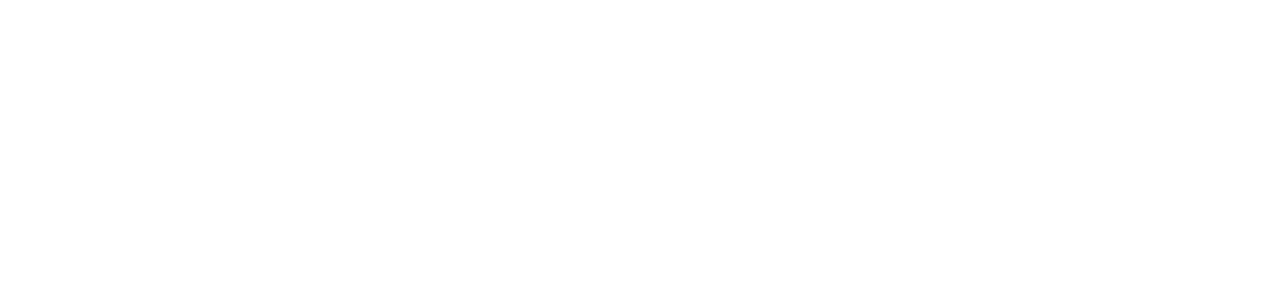
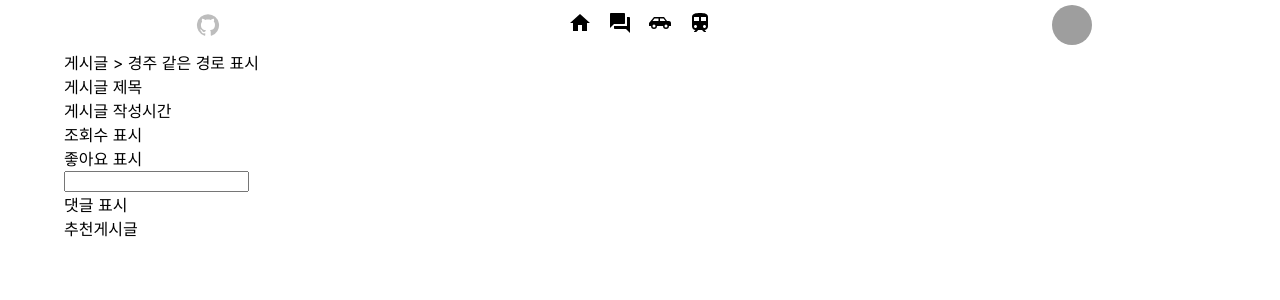
Before and after one commit to Manidle/final, a React (Create React App) app: page /post/1 in a window 1280 px wide. Before the commit this address had no page. Shown: the top 300 px of the page. Built offline with nearby package versions, Linux system fonts and the light colour scheme; grey boxes are pictures that could not be loaded.

Commit message:
postDetail component 만들기

```diff
--- a/src/App.js
+++ b/src/App.js
@@ -9,6 +9,7 @@
 import UserSetting from './pages/usersetting/UserSetting.jsx'
 import Board from './pages/board/Board';
 import Posting from './pages/posting/Posting';
+import PostDetail from './pages/postdetail/PostDetail';
 
 function App() {
   return (
@@ -29,6 +30,8 @@
             <Route path="/rooms/:id" element={<Rooms />}/>
             {/* Community 클릭 시 게시판으로 */}
             <Route path='/board' element={<Board/>}/>
+            {/* 게시글 detail */}
+            <Route path='/post/:id' element={<PostDetail />} />
             {/* 게시글 등록 버튼 클릭 시 게시판 등록화면으로 */}
             <Route path='/posting' element={<Posting/>}/>
 
--- a/src/components/searchbar/searchbar.css
+++ b/src/components/searchbar/searchbar.css
@@ -1,5 +1,5 @@
 .header{
-    background-color: rgba(237,144,187,0.4) ;
+    background-color: rgba(0, 0, 0,0.4) ;
     color: white;
     display: flex;
     justify-content: center;
@@ -13,7 +13,7 @@
 }
 
 .headerBtn{
-    background-color: rgba(237,144,187,0.7);
+    background-color: rgba(82, 5, 123,0.7);
     color: white;
     font-weight: 500;
     border: none;
@@ -25,7 +25,7 @@
 .headerSearch{
     height: 30px;
     background-color: white;
-    border: 4px solid #ed90bb;
+    border: 4px solid #892CDC;
     display: flex;
     align-items: center;
     justify-content: space-around;
@@ -96,7 +96,7 @@
     border: 1px solid #ed90bb;
     color: #ed90bb;
     cursor: pointer;
-    background-color: rgba(237,144,187,0.2);
+    background-color: rgba(188, 111, 241, 0.2);
     border-radius: 10px;
 
 }
--- /dev/null
+++ b/src/pages/postdetail/PostDetail.jsx
@@ -0,0 +1,52 @@
+import { Container } from '@mui/material'
+import React from 'react'
+import Topbar from '../../components/topbar/Topbar'
+
+const PostDetail = () => {
+  return (
+    <Container maxWidth="lg">
+        <Topbar/>
+        <div className="postContainer">
+            <div className="postWrapper">
+                <div className="postTopContainer">
+                    <div className="postBoard">
+                        게시글 > 경주 같은 경로 표시
+                    </div>
+                    <div className="postTitle">
+                        게시글 제목
+                    </div>
+                    <div className="postTitleFooter">
+                        <div className="postTime">
+                            게시글 작성시간
+                        </div>
+                        <div className="psotViewCount">
+                            조회수 표시
+                        </div>
+                        <div className="postLikeCount">
+                            좋아요 표시
+                        </div>
+                    </div>
+                </div>
+                <div className="postDetailContainer"></div>
+
+
+                <div className="replyContainer">
+                    <div className="replyWrapper">
+                        <div className="inputReply">
+                            <input type="text" className="replyInput" />
+                        </div>
+                        <div className="replyDisply">
+                            댓글 표시
+                        </div>
+                    </div>
+                </div>
+                <div className="recommendPostContainer">
+                    추천게시글
+                </div>
+            </div>
+        </div>
+    </Container>
+  )
+}
+
+export default PostDetail
```
Also changed, not shown: src/pages/postdetail/postDetail.css (added).
